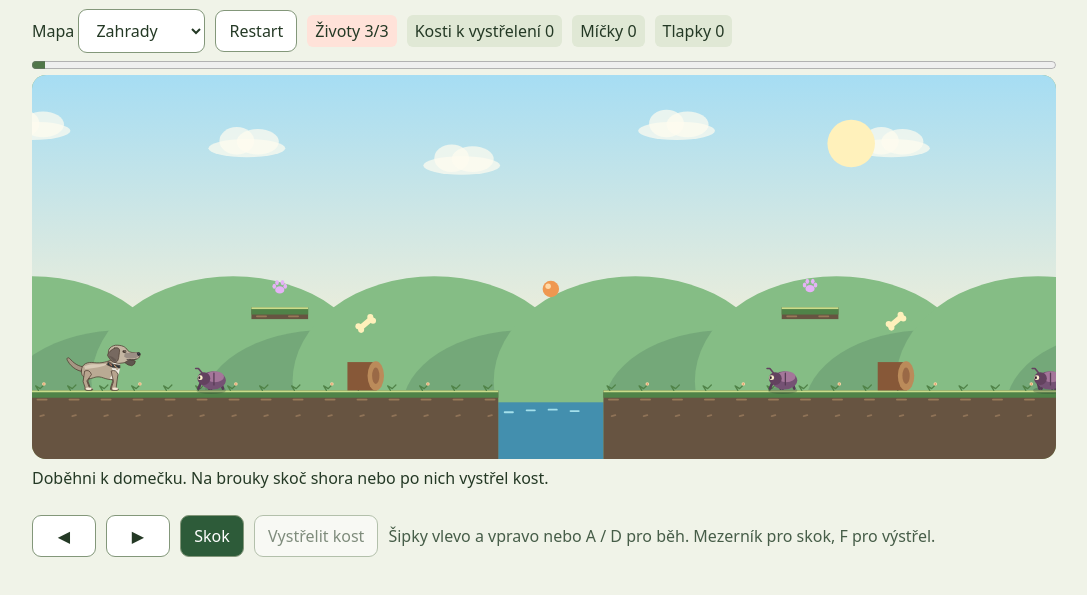
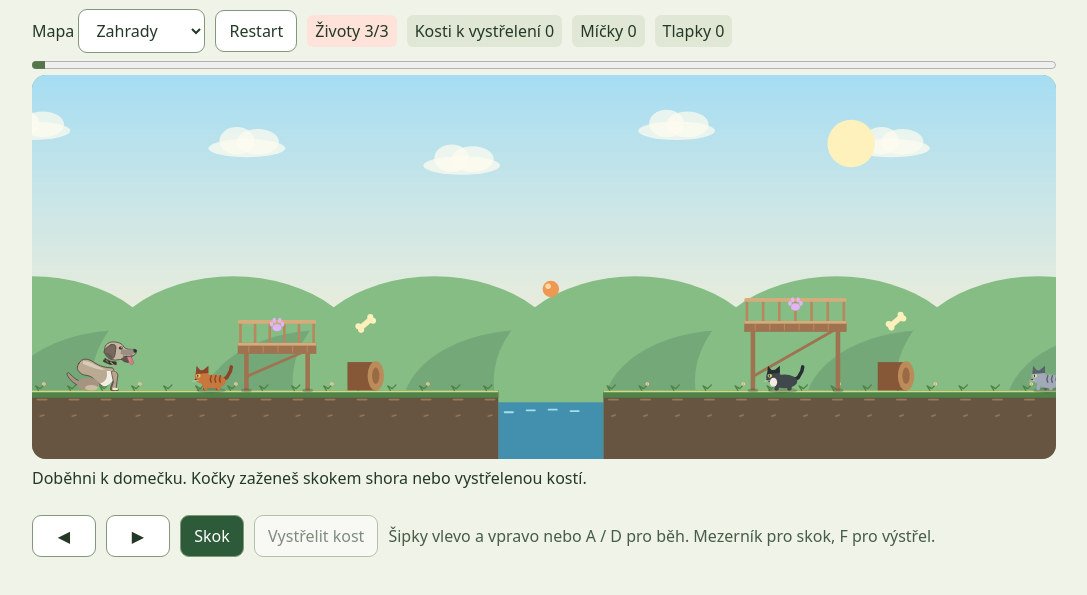
Before and after one commit to tomasluzar79-ctrl/game, a plain HTML site: page index.html in a window 1280 px wide. Shown: the part 83-678 px from the top of the page, without its empty margins (96-1183 px from the left). Drawn offline with Linux system fonts and the light colour scheme.

Commit message:
Přidat sedící Fíbí, pět zbarvení koček a balkony

```diff
--- a/index.html
+++ b/index.html
@@ -3,9 +3,9 @@
 *{box-sizing:border-box}body{margin:0;background:#f0f3e8;color:#243925;font:1rem system-ui,sans-serif}main{max-width:1080px;margin:auto;padding:clamp(12px,3vw,28px)}h1{font-size:clamp(1.45rem,4vw,2.4rem);margin:0 0 12px}header,.controls{display:flex;align-items:center;gap:10px;flex-wrap:wrap}button,select{font:inherit;color:inherit;background:#fff;border:1px solid #83977a;border-radius:9px;padding:9px 13px;min-height:42px;touch-action:manipulation}button:active{background:#d7e3cc}canvas{display:block;width:100%;height:clamp(225px,48dvh,570px);background:#88ac59;border-radius:14px}progress{width:100%;accent-color:#517749}#status{min-height:2.5em;margin:8px 0}.pad{display:grid;grid-template-columns:repeat(3,48px);gap:4px;touch-action:none}.pad button:first-child{grid-column:2}.pad button:nth-child(2){grid-column:1}#jump{background:#2d5b39;color:white;min-width:100px}.hint{margin:8px 0;color:#465d48}
 [data-dir],#jump{touch-action:none;user-select:none;min-width:64px} [data-count]{border-radius:6px;background:#e0e8d5;padding:5px 8px}#lives{background:#ffe2d9;border-radius:6px;padding:5px 8px}#shoot{touch-action:manipulation}#shoot:disabled{opacity:.55}</style></head><body><main><h1>Fíbí hledá cestu domů</h1><header><label>Mapa <select></select></label><button id="reset">Restart</button><button id="next" hidden>Další mapa</button><span id="lives" aria-label="Počet životů"></span><span data-count></span><span data-count></span><span data-count></span></header><progress aria-label="Postup po mapě" max="1" value="0"></progress><canvas aria-label="Herní mapa Fíbí"></canvas><p id="status" role="status"></p><div class="controls"><button data-dir="-1" aria-label="Vlevo">◀</button><button data-dir="1" aria-label="Vpravo">▶</button><button id="jump">Skok</button><button id="shoot">Vystřelit kost</button><p class="hint">Šipky vlevo a vpravo nebo A / D pro běh. Mezerník pro skok, F pro výstřel.</p></div></main><script>
 const levels=[
- {name:'Zahrady',sky:'#a6ddf3',hill:'#85bd85',land:'#508348',end:4680,gaps:[[510,625],[1190,1330],[2060,2200],[2850,2975],[3790,3935]],logs:[345,925,1510,1860,2480,2680,3260,3540,4250]},
- {name:'Les',sky:'#b8ded3',hill:'#69a894',land:'#356c52',end:6040,gaps:[[580,715],[1220,1375],[1980,2125],[2870,3035],[3720,3860],[4630,4785],[5390,5535]],logs:[390,960,1660,2400,2630,3330,3520,4180,4420,5110,5800]},
- {name:'Podél řeky',sky:'#a8d9ed',hill:'#7da9b2',land:'#367b65',end:7480,gaps:[[540,690],[1260,1420],[2000,2170],[2890,3060],[3830,4005],[4740,4900],[5550,5710],[6460,6625]],logs:[330,970,1730,2550,3390,4260,4450,5210,6030,6250,6890,7200]}
+ {name:'Zahrady',theme:'garden',sky:'#a6ddf3',hill:'#85bd85',land:'#508348',end:4680,gaps:[[510,625],[1190,1330],[2060,2200],[2850,2975],[3790,3935]],logs:[345,925,1510,1860,2480,2680,3260,3540,4250]},
+ {name:'Les',theme:'forest',sky:'#b8ded3',hill:'#69a894',land:'#356c52',end:6040,gaps:[[580,715],[1220,1375],[1980,2125],[2870,3035],[3720,3860],[4630,4785],[5390,5535]],logs:[390,960,1660,2400,2630,3330,3520,4180,4420,5110,5800]},
+ {name:'Podél řeky',theme:'river',sky:'#a8d9ed',hill:'#7da9b2',land:'#367b65',end:7480,gaps:[[540,690],[1260,1420],[2000,2170],[2890,3060],[3830,4005],[4740,4900],[5550,5710],[6460,6625]],logs:[330,970,1730,2550,3390,4260,4450,5210,6030,6250,6890,7200]}
 ];
 const floor=345, speed=5.5, gravity=.57, jumpSpeed=-12.8;
 function build(level){
@@ -13,23 +13,31 @@ function build(level){
  for(const [a,b] of level.gaps){ground.push({x:left,y:floor,w:a-left,h:85});left=b;}
  ground.push({x:left,y:floor,w:level.end-left,h:85});
  const logs=level.logs.map(x=>({x,y:floor-33,w:40,h:33}));
- const ledges=level.logs.map(x=>({x:x-105,y:floor-91,w:62,h:13,oneWay:true}));
+ const balconyHeights={garden:[52,76,92],forest:[83,57,97],river:[66,95,58]};
+ const balconies=logs.flatMap((log,i)=>{
+  const bank=ground.find(s=>log.x>=s.x&&log.x<s.x+s.w);
+  const right=log.x-34;
+  const x=Math.max(bank.x+18,right-[86,112,64][i%3]);
+  if(right-x<46)return [];
+  return [{x,y:floor-balconyHeights[level.theme][i%3],w:right-x,h:12,oneWay:true}];
+ });
  const items=[
   ...level.logs.map(x=>({x:x+20,y:floor-73,type:0})),
   ...level.gaps.map(([a,b])=>({x:(a+b)/2,y:floor-108,type:1})),
-  ...ledges.map(({x,y,w})=>({x:x+w/2,y:y-21,type:2}))
+  ...balconies.map(({x,y,w})=>({x:x+w/2,y:y-21,type:2}))
  ];
+ let catIndex=0;
  const enemies=ground.flatMap(({x,w})=>{
   const patrols=[];
   for(let at=x+158;at+64<x+w&&at<level.end-220;at+=145){
    if(logs.some(log=>at+64>log.x-12&&at-32<log.x+log.w+12))continue;
-   patrols.push({x:at,lo:at-32,hi:at+32,y:floor-25,w:32,h:25,dir:1,dead:false});
+   patrols.push({x:at,lo:at-32,hi:at+32,y:floor-25,w:32,h:25,dir:1,dead:false,coat:catIndex++%5});
   }
   return patrols;
  });
- return {...level,ground,logs,ledges,enemies,solids:[...ground,...logs,...ledges],items,goal:level.end-100};
+ return {...level,ground,logs,balconies,enemies,solids:[...ground,...logs,...balconies],items,goal:level.end-100};
 }
-function player(x=60){return {x,y:floor-32,w:34,h:32,vx:0,vy:0,grounded:true,face:1,phase:0,coyote:0};}
+function player(x=60){return {x,y:floor-32,w:34,h:32,vx:0,vy:0,grounded:true,face:1,phase:0,coyote:0,rest:0};}
 const overlap=(a,b)=>a.x<b.x+b.w&&a.x+a.w>b.x&&a.y<b.y+b.h&&a.y+a.h>b.y;
 function step(p,m,dir,buffer){
  p.vx=dir*speed;
@@ -66,7 +74,7 @@ function updateCounts(){
 }
 function reset(i){
  level=i;m=build(levels[i]);p=player();checkpoint=p.x;counts=[0,0,0];lives=lifeLimit;shots=[];buffer=0;immunity=0;won=false;
- select.value=i;progress.value=0;next.hidden=true;status.textContent='Doběhni k domečku. Na brouky skoč shora nebo po nich vystřel kost.';updateCounts();
+ select.value=i;progress.value=0;next.hidden=true;status.textContent='Doběhni k domečku. Kočky zaženeš skokem shora nebo vystřelenou kostí.';updateCounts();
 }
 function enemyContact(p,enemy,previousBottom,wasFalling){
  if(enemy.dead||!overlap(p,enemy))return '';
@@ -108,6 +116,7 @@ function tick(){
  const previousBottom=p.y+p.h;
  const wasFalling=p.vy>0;
  buffer=step(p,m,dir,buffer);
+ p.rest=p.grounded&&dir===0?Math.min(18,p.rest+1):0;
  for(const enemy of m.enemies){
   if(enemy.dead)continue;
   enemy.x+=enemy.dir*(1+level*.25);
@@ -118,7 +127,7 @@ function tick(){
    enemy.dead=true;p.y=enemy.y-p.h;p.vy=-8.8;p.grounded=false;p.coyote=0;
   }
   if(contact==='hit'&&immunity===0){
-   loseLife('Brouk tě chytil. Fíbí se vrátila na poslední bezpečné místo.');return;
+   loseLife('Kočka tě chytila. Fíbí se vrátila na poslední bezpečné místo.');return;
   }
  }
  if(p.y>440){loseLife('Fíbí spadla do vody a vrátila se na břeh.');return;}
@@ -130,6 +139,7 @@ function tick(){
  }
  progress.value=Math.max(0,Math.min(1,p.x/m.goal));
  if(p.x+p.w>=m.goal&&p.y+p.h>=floor-8){
+  p.vx=0;p.rest=p.grounded?18:0;
   won=true;updateCounts();status.textContent=level===levels.length-1?'Fíbí je doma!':'Fíbí dorazila k domečku!';
   next.hidden=level===levels.length-1;
  }
@@ -142,24 +152,42 @@ function line(points,color,width){
  for(const point of points.slice(1))ctx.lineTo(...point);
  ctx.stroke();
 }
+const coats=[
+ {fur:'#c8783c',shade:'#8a452b',mark:'#e6a464',eye:'#e4cf79',pattern:'tabby'},
+ {fur:'#41484c',shade:'#282d32',mark:'#f4eae0',eye:'#d3de77',pattern:'bib'},
+ {fur:'#a1aab6',shade:'#58636d',mark:'#72808f',eye:'#d4e593',pattern:'tabby'},
+ {fur:'#eee1c6',shade:'#aa8668',mark:'#bf7751',eye:'#86c8dd',pattern:'spots'},
+ {fur:'#e3d6c1',shade:'#574030',mark:'#805742',eye:'#83bad7',pattern:'points'}
+];
 function drawEnemy(enemy,now){
- const {x,y,dir}=enemy, stride=Math.sin(now/80+x*.08)*3;
+ const {x,y,dir}=enemy,coat=coats[enemy.coat];
+ const stride=Math.sin(now/76+x*.08)*3;
  ctx.save();ctx.translate(x+16,y+14);ctx.scale(dir,1);
- ellipse(0,11,16,4,'#23352b40');
- for(const [i,leg] of [-10,-3,5,11].entries()){
-  line([[leg,2],[leg+(i%2?stride:-stride),9]],'#563b55',3);
+ ellipse(0,11,16,3,'#23352b40');
+ line([[-11,0],[-17,-3],[-21,-10],[-22,-13+stride*.6]],coat.shade,3.8);
+ for(const [i,leg] of [-10,-5,4,9].entries()){
+  line([[leg,2],[leg+(i%2?stride:-stride),9]],i%2?coat.fur:coat.shade,3.9);
  }
- ellipse(-2,0,14,10,'#755274');ellipse(-4,-4,10,6,'#a4769a');
- line([[-3,-8],[-3,5]],'#573b55',1.4);
- ellipse(8,-2,7,7,'#63425f');
- line([[9,-7],[14,-13],[17,-13]],'#63425f',1.8);
- ellipse(12,-3,2.7,2.7,'#fff3ce');ellipse(13,-3,1.15,1.4,'#30202d');
+ ellipse(-2,1,14,7.5,coat.fur);
+ if(coat.pattern==='tabby'){
+  for(const x of [-10,-5,0])line([[x,-5],[x+1,-1],[x,2]],coat.shade,1.55);
+ }
+ if(coat.pattern==='spots'){ellipse(-8,0,5,4,coat.mark);ellipse(2,3,4,3,coat.shade);}
+ ellipse(10,-4,8,7.5,coat.pattern==='points'?coat.shade:coat.fur);
+ if(coat.pattern==='bib')ellipse(10,2,4,5,coat.mark);
+ ctx.fillStyle=coat.shade;
+ ctx.fill(new Path2D('M 3 -8 L 3 -16 L 9 -11 L 12 -11 L 16 -16 L 17 -7 Z'));
+ ellipse(14,-5,2.4,2,coat.eye);ellipse(14.6,-5,.65,1.55,'#25262a');
+ ellipse(17,-1,1.1,.8,'#543c38');
+ line([[14,0],[20,1]],'#ead9c6',.6);
  ctx.restore();
 }
 function drawDog(now){
  const running=p.grounded&&p.vx!==0;
  const bob=running?Math.abs(Math.sin(p.phase))*2.6:Math.sin(now/340)*.45;
  const rising=p.vy<0;
+ const sit=p.grounded?Math.max(0,(p.rest-8)/10):0;
+ const sitting=sit>=1;
  const shape=(path,fill,outline='#514034',width=.85)=>{
   const outlinePath=new Path2D(path);
   ctx.fillStyle=fill;ctx.fill(outlinePath);
@@ -183,19 +211,27 @@ function drawDog(now){
  ctx.save();
  ctx.translate(p.x+p.w/2,p.y+p.h-18);
  ctx.scale(p.face,1);
- ctx.translate(0,-bob);
+ ctx.translate(0,-bob*(1-sit));
  if(!p.grounded)ctx.rotate(rising?-.13:.13);
  ctx.save();
- ctx.translate(-20,-6);ctx.rotate(Math.sin(now/(running?82:135))*(running?.26:.14));
+ ctx.translate(-20,-6+sit*16);ctx.rotate(Math.sin(now/(running?82:135))*(running?.26:.14));
  shape('M 2 -1 C -7 -2 -11 -7 -15 -12 C -17 -14 -19 -12 -17 -9 C -14 -2 -6 4 1 4 Z','#a69683');
  ctx.restore();
- leg(-15,Math.PI,false,true);leg(12,0,true,true);
+ if(sit<1)leg(-15,Math.PI,false,true);
+ leg(12,0,true,true);
+ ctx.save();ctx.translate(-7*sit,2*sit);ctx.rotate(.48*sit);
  shape('M -23 -3 C -23 -11 -16 -13 -9 -12 C -1 -11 6 -13 12 -16 C 18 -14 20 -4 16 3 C 13 9 5 6 -1 4 C -9 2 -11 7 -17 5 C -22 4 -23 1 -23 -3 Z','#baaa94');
  shape('M -20 -8 C -11 -12 -3 -9 6 -11 C 2 -7 -9 -6 -19 -5 Z','#d9cbb7',null);
  shape('M 8 -10 C 12 -12 15 -15 17 -15 C 20 -11 20 -4 17 2 C 15 7 11 7 8 5 C 12 2 13 -4 8 -10 Z','#f2eee4',null);
- leg(-16,0,false,false);leg(13,Math.PI,true,false);
+ ctx.restore();
+ if(sit>0){
+  ellipse(-16,8+sit*3,7+sit*5,4+sit*3,'#a69480');
+  ellipse(-12,11+sit*4,5+sit*2,3,'#cdbba5');
+ }
+ if(sit<1)leg(-16,0,false,false);
+ leg(13,Math.PI,true,false);
  ctx.save();
- ctx.translate(13,-12);
+ ctx.translate(13-4*sit,-12-4*sit);
  ctx.rotate(running?Math.sin(p.phase)*.045:Math.sin(now/460)*.035);
  shape('M -6 -1 Q -1 3 6 3 L 6 6 Q -1 7 -8 2 Z','#29353a');
  line([[-5,1],[-3,3]],'#ac735b',1.3);
@@ -207,6 +243,11 @@ function drawDog(now){
  shape('M 25 -10 Q 28 -11 29 -9 Q 29 -7 27 -6 Q 25 -7 25 -10 Z','#2e3035',null);
  ellipse(27,-9.4,.8,.35,'#6c7076');
  line([[14,-3],[19,-2],[24,-3]],'#514743',.95);
+ if(sitting){
+  const pant=Math.sin(now/94)*.75;
+  shape('M 18 -2 Q 22 -3 23 -1 L 25 '+(4+pant)+' Q 25 '+(7+pant)+' 22 '+(6+pant)+' Q 20 '+(5+pant)+' 19 1 Z','#df8790','#8d575d',.6);
+  line([[22,1],[23,4+pant]],'#b46672',.55);
+ }
  ellipse(11.5,-11.9,2.2,1.65,'#43362e');ellipse(12.1,-12.4,.62,.55,'#fff1db');
  ctx.save();
  ctx.translate(1,-14);
@@ -226,6 +267,30 @@ function drawItem(item,now){
   return;
  }
  ellipse(x,y+3,5,4,colors[type]);for(const [a,b] of [[-6,-1],[-3,-5],[3,-5],[6,-1]])ellipse(x+a,y+b,2,2.8,colors[type]);
+}
+function drawBalcony(s,theme,front){
+ const palette={
+  garden:{post:'#a07350',trim:'#d6ac7d',rail:'#b9865d'},
+  forest:{post:'#624137',trim:'#b8895c',rail:'#8e5f46'},
+  river:{post:'#687675',trim:'#c6cebc',rail:'#92a49f'}
+ }[theme];
+ if(!front){
+  for(const x of [s.x+7,s.x+s.w-12]){
+   ctx.fillStyle=palette.post;ctx.fillRect(x,s.y,5,floor-s.y);
+   ellipse(x+2.5,floor,6,2,'#52463b55');
+  }
+  line([[s.x+9,floor-15],[s.x+s.w-10,s.y+8]],palette.post,3);
+  const postCount=Math.ceil(s.w/19);
+  for(let i=0;i<=postCount;i++){
+   const x=s.x+3+(s.w-6)*i/postCount;
+   line([[x,s.y],[x,s.y-22]],palette.rail,2.8);
+  }
+  line([[s.x+2,s.y-23],[s.x+s.w-2,s.y-23]],palette.trim,4);
+  return;
+ }
+ ctx.fillStyle=palette.post;ctx.fillRect(s.x,s.y,s.w,s.h);
+ ctx.fillStyle=palette.trim;ctx.fillRect(s.x,s.y,s.w,3);
+ for(let x=s.x+12;x<s.x+s.w-4;x+=16)line([[x,s.y+4],[x,s.y+s.h-2]],palette.rail,1.2);
 }
 function render(now){
  const w=canvas.clientWidth,h=canvas.clientHeight,dpr=Math.min(2,devicePixelRatio||1);
@@ -253,7 +318,7 @@ function render(now){
   ctx.fillStyle='#438fae';ctx.fillRect(a,floor+13,b-a,65);
   for(let x=a+7;x<b-12;x+=24)line([[x,floor+23+Math.sin(now/210+x)*2],[x+9,floor+23+Math.sin(now/210+x)*2]],'#a4e0eb',2);
  }
- for(const s of [...m.ground,...m.ledges]){
+ for(const s of m.ground){
   ctx.fillStyle='#675441';ctx.fillRect(s.x,s.y,s.w,s.h);
   ctx.fillStyle=m.land;ctx.fillRect(s.x,s.y,s.w,8);
   ctx.fillStyle='#cadd8b';ctx.fillRect(s.x,s.y,s.w,2);
@@ -266,6 +331,8 @@ function render(now){
    }
   }
  }
+ const visibleBalconies=m.balconies.filter(s=>s.x+s.w>=camera-30&&s.x<=camera+view+30);
+ for(const balcony of visibleBalconies)drawBalcony(balcony,m.theme,false);
  for(const s of m.logs){ctx.fillStyle='#875838';ctx.fillRect(s.x,s.y+2,s.w-8,s.h-2);ellipse(s.x+s.w-9,s.y+17,9,16,'#bb8b5a');ellipse(s.x+s.w-9,s.y+17,4,9,'#9a6946');}
  for(const item of m.items)if(!item.taken&&item.x>=camera-20&&item.x<=camera+view+20)drawItem(item,now);
  const x=m.goal;
@@ -275,6 +342,7 @@ function render(now){
  for(const enemy of m.enemies)if(!enemy.dead&&enemy.x>=camera-40&&enemy.x<=camera+view+40)drawEnemy(enemy,now);
  for(const bone of shots)drawItem({x:bone.x+bone.w/2,y:bone.y+bone.h/2,type:0},now);
  if(immunity===0||Math.floor(immunity/6)%2===0)drawDog(now);
+ for(const balcony of visibleBalconies)drawBalcony(balcony,m.theme,true);
  ctx.restore();
 }
 let last=0,acc=0;
```
